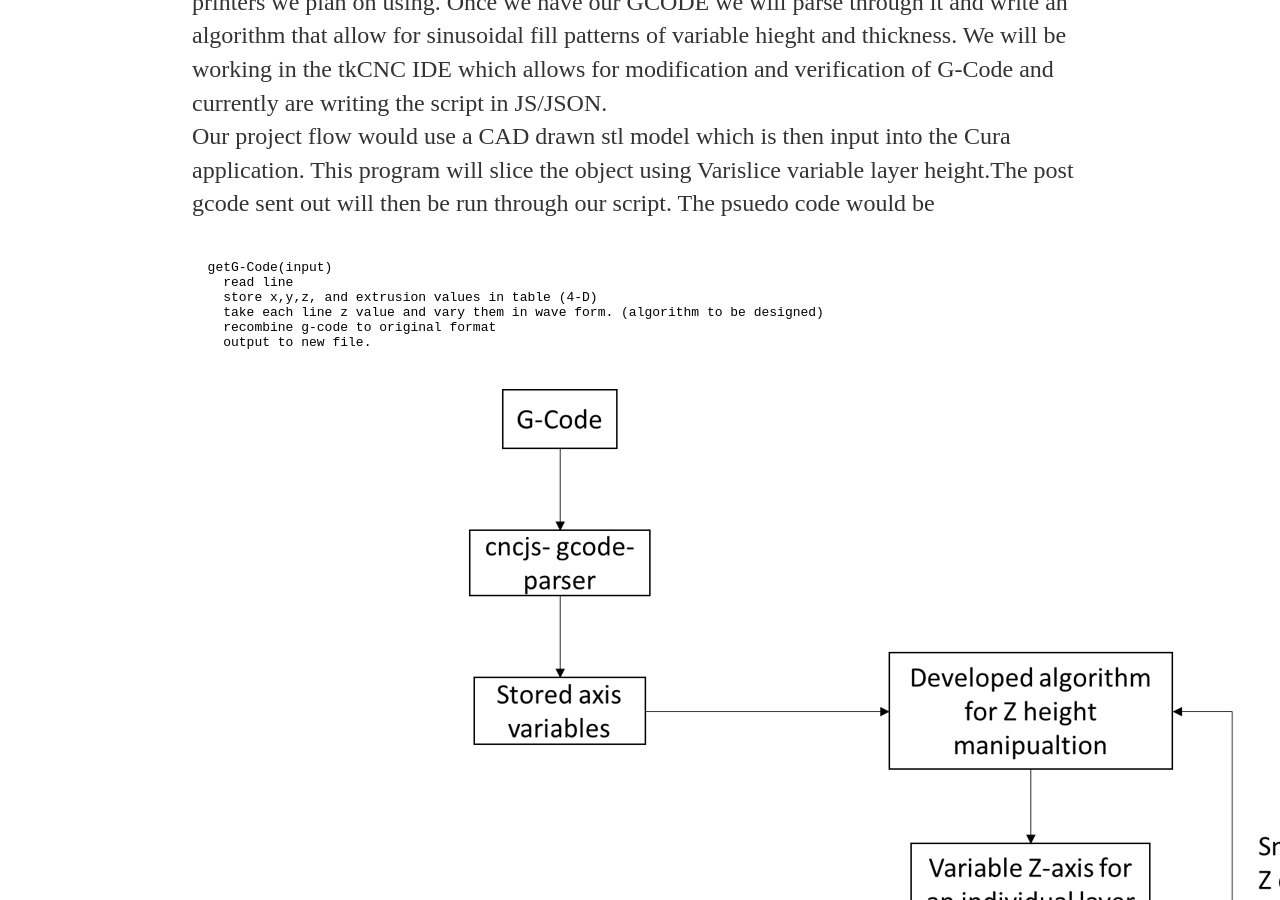
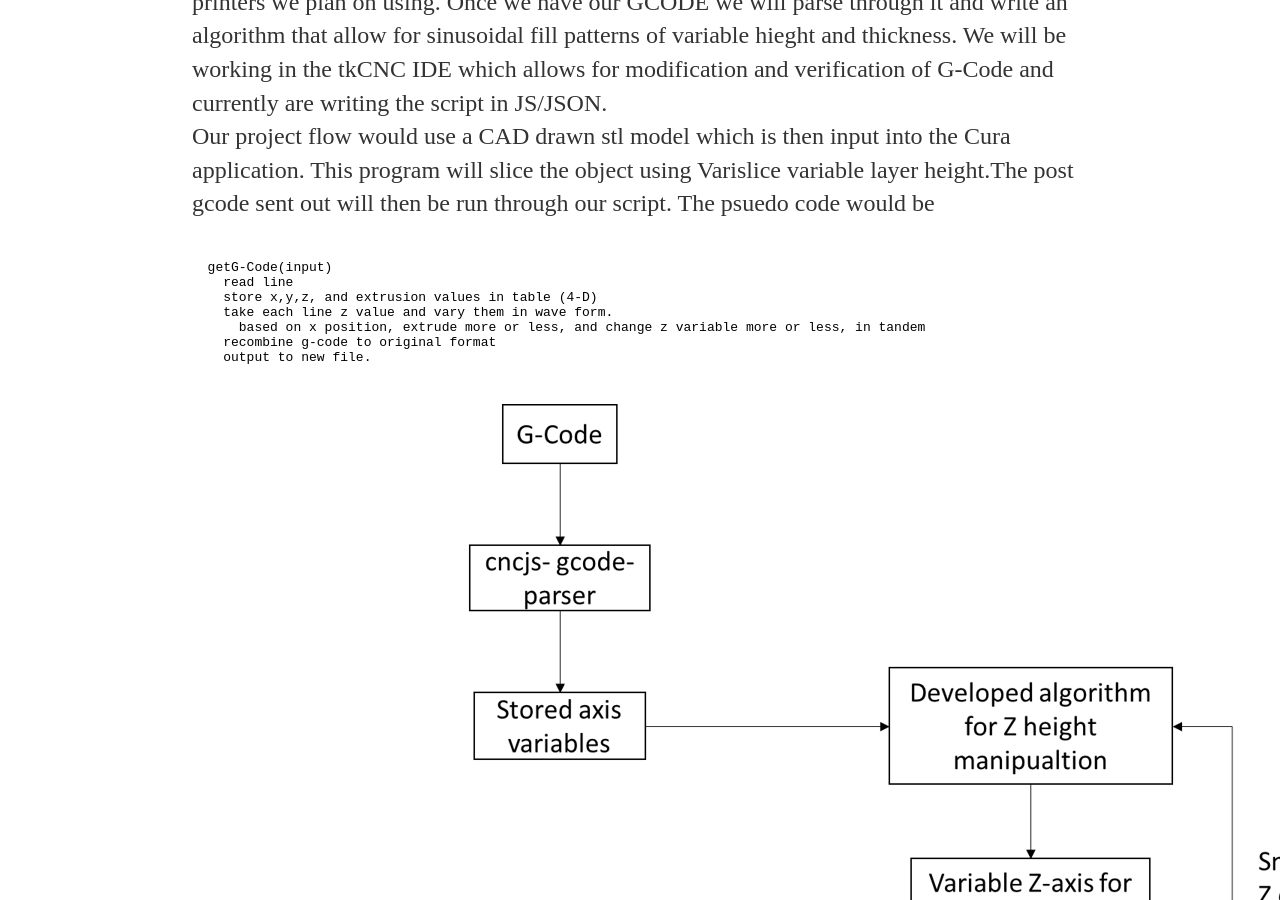
Before and after one commit to mamu235/CS-499-smart-slicing, a Jekyll site: the page built from design.html, in a window 1280 px wide and 900 px high, scrolled down 396 px. Built offline with Jekyll 4.4.1, drawn with Linux system fonts in a browser that asks for light colours.

Commit message:
updated design

```diff
--- a/design.html
+++ b/design.html
@@ -18,7 +18,8 @@ We will be working in the tkCNC IDE which allows for modification and verificati
   getG-Code(input)
     read line
     store x,y,z, and extrusion values in table (4-D)
-    take each line z value and vary them in wave form. (algorithm to be designed)
+    take each line z value and vary them in wave form.
+      based on x position, extrude more or less, and change z variable more or less, in tandem
     recombine g-code to original format
     output to new file.
 </code>
```
